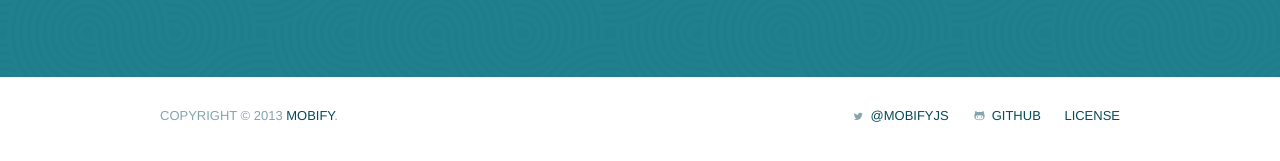
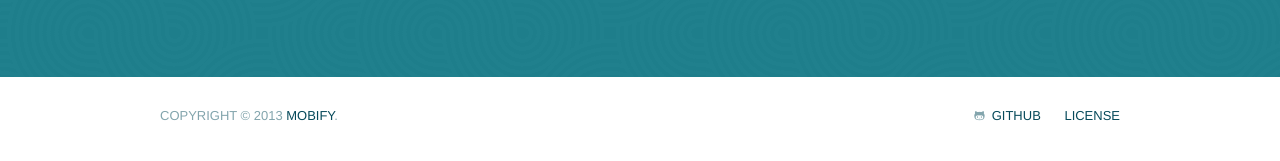
Before and after one commit to mobify/mobifyjs, a Jekyll site: the page built from www/index.html, in a window 1280 px wide and 900 px high, scrolled down 1412 px. Shown: the part 736-897 px from the top of the window. Built offline with Jekyll 4.4.1, drawn with Linux system fonts in a browser that asks for light colours.

Commit message:
Removing broken Twitter links

```diff
--- a/www/_includes/nav.html
+++ b/www/_includes/nav.html
@@ -18,9 +18,6 @@
         <li class="nav-community">
             <a href="/mobifyjs/community/" class="rounded">Community</a>
         </li>
-        <li>
-            <a href="//twitter.com/mobifyjs" class="rounded"><i class="icon-twitter"></i></a>
-       	</li>
     </ul><!-- .nav -->
     {% endactive_links %}
 </div>
--- a/www/_layouts/base.html
+++ b/www/_layouts/base.html
@@ -73,11 +73,6 @@
             <div class="span6">
                 <ul class="nav pull-right">
                     <li>
-                        <a href="//twitter.com/mobifyjs" title="Mobify on Twitter">
-                            <i class="icon-twitter"></i>@Mobifyjs
-                        </a>
-                    </li>
-                    <li>
                         <a href="//github.com/mobify" title="Mobify on Github">
                             <i class="icon-github"></i>Github
                         </a>
```
